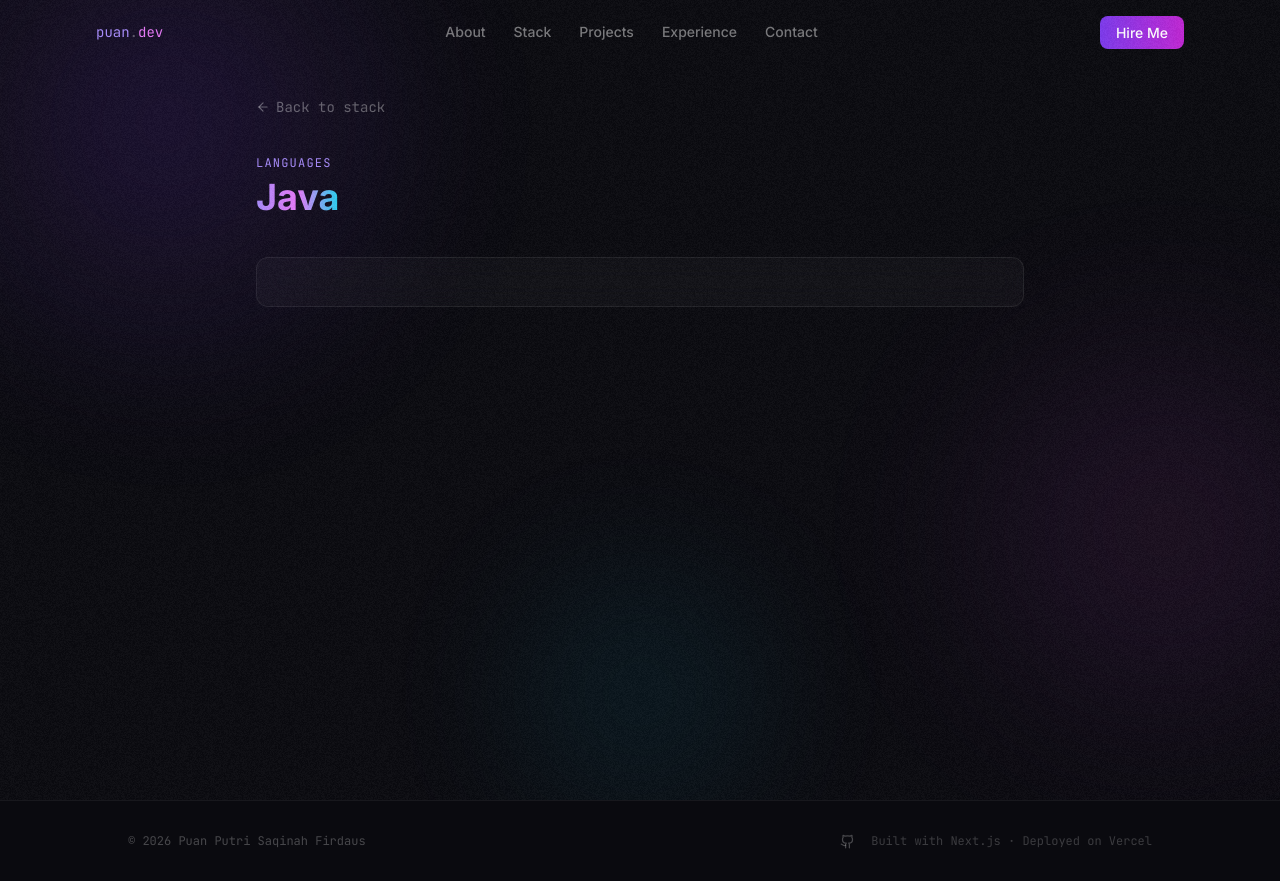
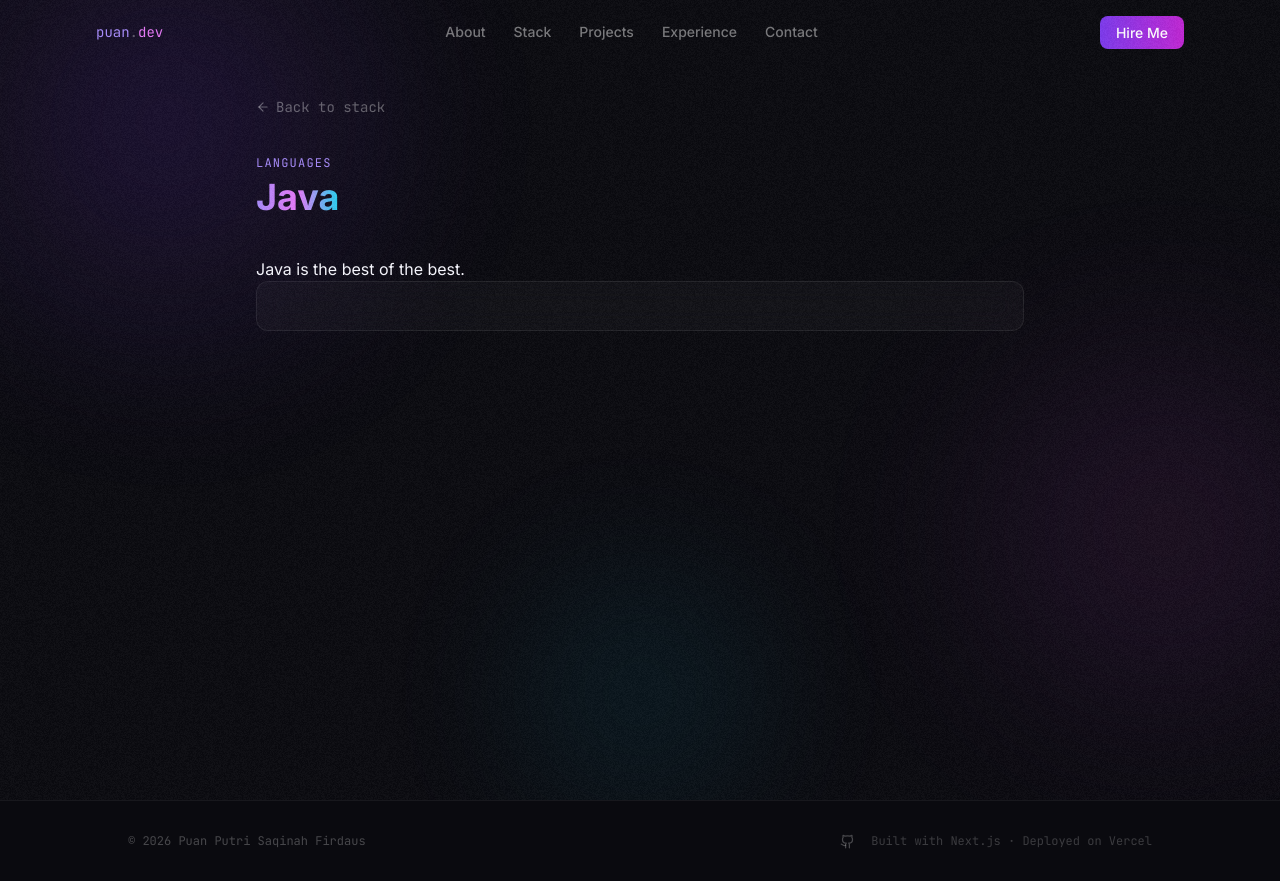
Before and after one commit to puanputri/viday-v1, a Next.js app: page /stack/java in a window 1280 px wide. Built offline with nearby package versions, Linux system fonts and the light colour scheme.

Commit message:
Update page.tsx

```diff
--- a/app/stack/java/page.tsx
+++ b/app/stack/java/page.tsx
@@ -35,6 +35,7 @@ export default function JavaPage() {
           </div>
 
           {/* Write your Java definition content here */}
+          Java is the best of the best.
           <GlassCard className="p-6">
             <p className="leading-relaxed text-white/65">
               {/* Your content goes here */}
```
